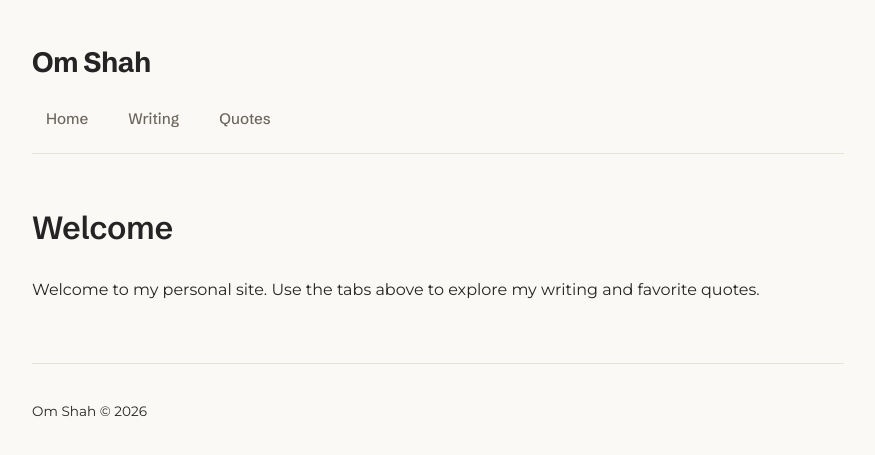
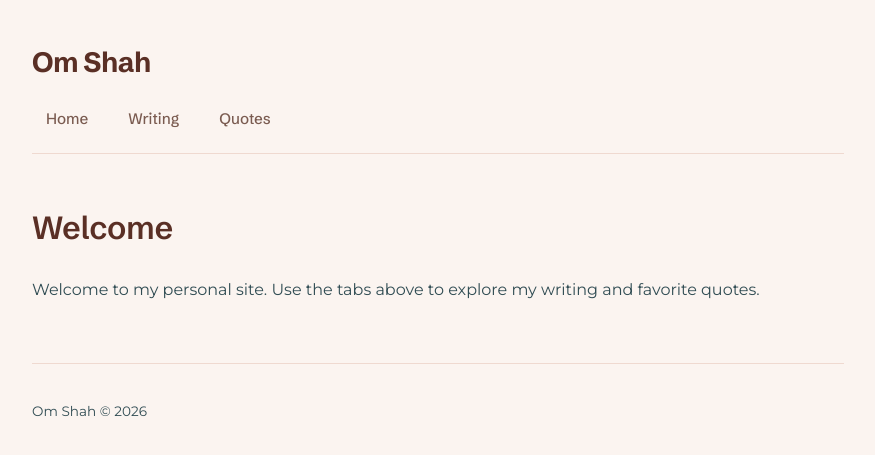
Before and after one commit to om-shhh/om-shhh.github.io, a Jekyll site: the page built from index.md, in a window 1280 px wide. Shown: the top 455 px of the page, without its empty margins (202-1077 px from the left). Built offline with Jekyll 4.4.1, drawn with Linux system fonts in a browser that asks for light colours.

Commit message:
color styling

```diff
--- a/_layouts/default.html
+++ b/_layouts/default.html
@@ -12,14 +12,35 @@
 
   <style>
     :root {
-      --bg-color: #fbf9f5;
+      --terracotta: #bc6c50;
+      --teal: #304c53;
+      --sky: #afe0e7;
+      --blush: #ddad9c;
+      --brown: #5a2f25;
+
+      --bg-color: #fbf4f0;
       --card-bg: #ffffff;
-      --text-color: #242424;
-      --text-muted: #6b665e;
-      --border-color: #e8e3d9;
-      --accent-color: #2b2b2b;
-      --hover-bg: #f3efe6;
-      --pill-bg: #efeae1;
+      --text-color: #304c53;
+      --heading-color: #5a2f25;
+      --text-muted: #7a5b50;
+      --border-color: #efd9d0;
+      --accent-color: #bc6c50;
+      --hover-bg: #f5e3db;
+      --pill-bg: #afe0e7;
+      --pill-text: #304c53;
+    }
+
+    ::selection {
+      background: var(--sky);
+      color: var(--brown);
+    }
+
+    a {
+      color: var(--accent-color);
+    }
+
+    a:hover {
+      color: var(--brown);
     }
 
     * {
@@ -51,7 +72,7 @@
     }
 
     .site-title a {
-      color: var(--text-color);
+      color: var(--brown);
       text-decoration: none;
     }
 
@@ -75,14 +96,14 @@
     }
 
     nav a:hover {
-      background-color: var(--pill-bg);
-      color: var(--text-color);
+      background-color: var(--teal);
+      color: var(--bg-color);
     }
 
     /* Typography */
     h1, h2, h3, h4 {
       font-family: 'Schibsted Grotesk', sans-serif;
-      color: var(--text-color);
+      color: var(--heading-color);
       font-weight: 600;
       letter-spacing: -0.01em;
     }
@@ -131,8 +152,8 @@
 
     .card:hover {
       transform: translateY(-2px);
-      border-color: #ccc6b8;
-      box-shadow: 0 8px 20px rgba(0, 0, 0, 0.04);
+      border-color: var(--blush);
+      box-shadow: 0 8px 20px rgba(90, 47, 37, 0.08);
     }
 
     .card h3 {
@@ -153,7 +174,7 @@
       display: inline-block;
       font-size: 0.75rem;
       font-weight: 500;
-      color: var(--text-muted);
+      color: var(--pill-text);
       background-color: var(--pill-bg);
       padding: 4px 10px;
       border-radius: 12px;
@@ -167,6 +188,7 @@
       border-radius: 12px;
       padding: 24px;
       position: relative;
+      border-left: 4px solid var(--terracotta);
     }
 
     .quote-card p {
@@ -181,6 +203,13 @@
       font-family: 'Schibsted Grotesk', sans-serif;
       font-weight: 600;
       font-size: 0.85rem;
+      color: var(--terracotta);
+    }
+
+    blockquote {
+      margin-left: 0;
+      padding-left: 16px;
+      border-left: 3px solid var(--blush);
       color: var(--text-muted);
     }
 
--- a/_layouts/essay.html
+++ b/_layouts/essay.html
@@ -6,8 +6,8 @@ layout: default
 
 <article style="margin-top: 20px;">
   <h1>{{ page.title }}</h1>
-  <p style="color: #777; font-size: 0.9em;">Published: {{ page.date | date: "%B %d, %Y" }}</p>
-  <hr style="border: none; border-top: 1px solid #eee; margin: 20px 0;">
+  <p style="color: var(--text-muted); font-size: 0.9em;">Published: {{ page.date | date: "%B %d, %Y" }}</p>
+  <hr style="border: none; border-top: 1px solid var(--border-color); margin: 20px 0;">
 
   {{ content }}
 </article>
```
